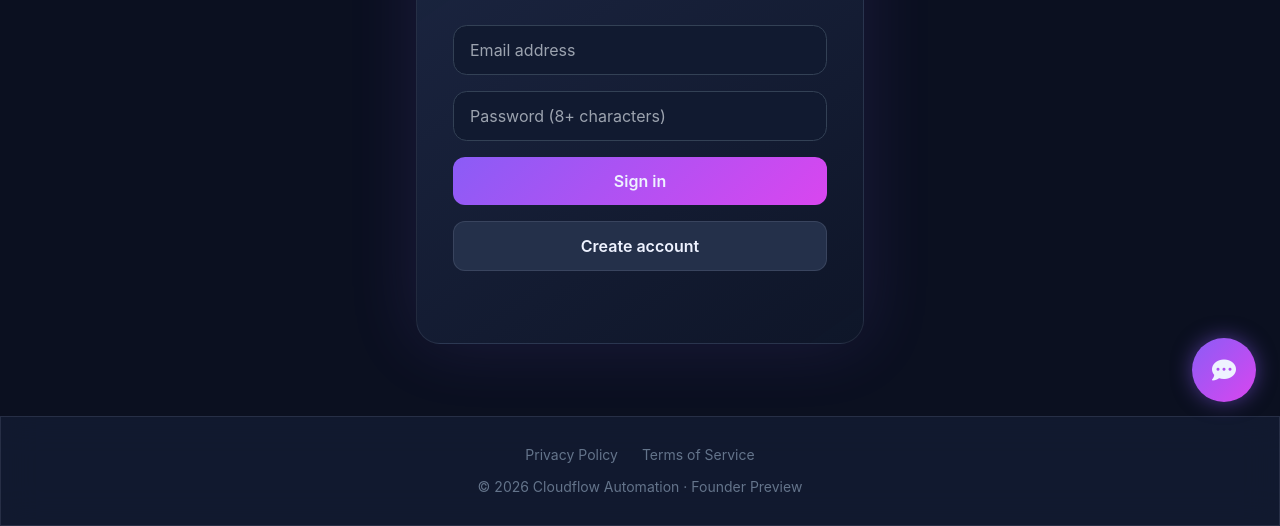
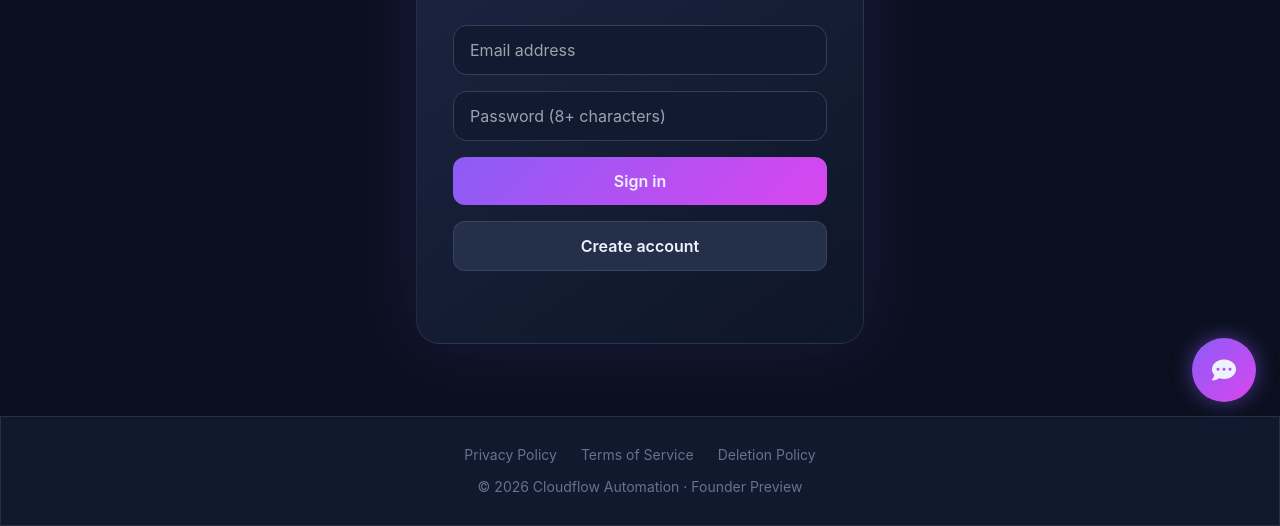
Before and after one commit to fathimafaizan2-jpg/cloudflow-saas, a website: page public/index.html in a window 1280 px wide. Shown: the part 350-876 px from the top of the page. Drawn offline with nearby package versions, Linux system fonts and the light colour scheme.

Commit message:
Update index.html

```diff
--- a/public/index.html
+++ b/public/index.html
@@ -132,7 +132,7 @@
   </main>
 
   <footer class="glass mt-10 py-7 text-center text-slate-500 text-sm">
-    <div class="flex justify-center gap-6 mb-3"><a href="/privacy.html" class="hover:text-purple-300">Privacy Policy</a><a href="/terms.html" class="hover:text-purple-300">Terms of Service</a></div>
+    <div class="flex justify-center gap-6 mb-3"><a href="/privacy.html" class="hover:text-purple-300">Privacy Policy</a><a href="/terms.html" class="hover:text-purple-300">Terms of Service</a><a href="/deletion.html" class="hover:text-purple-300">Deletion Policy</a></div>
     <p>© 2026 Cloudflow Automation · Founder Preview</p>
   </footer>
 
```
